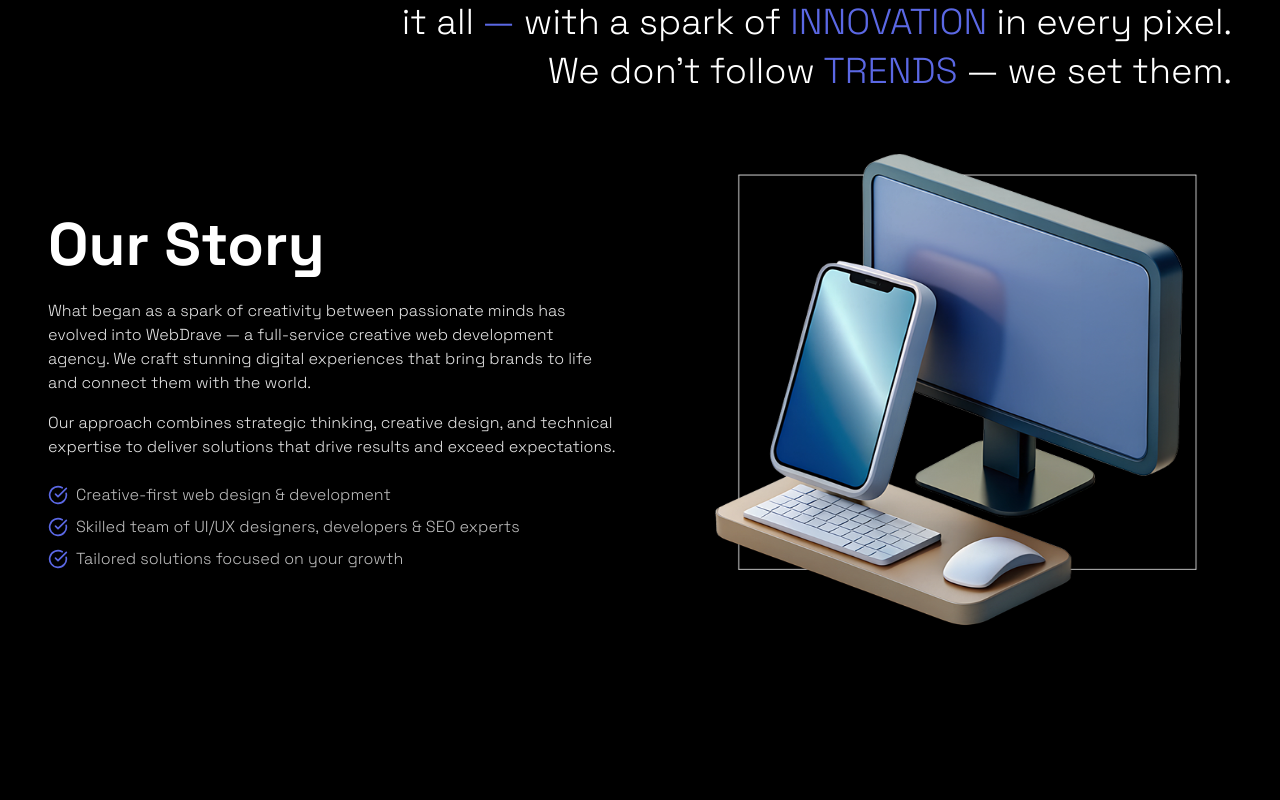
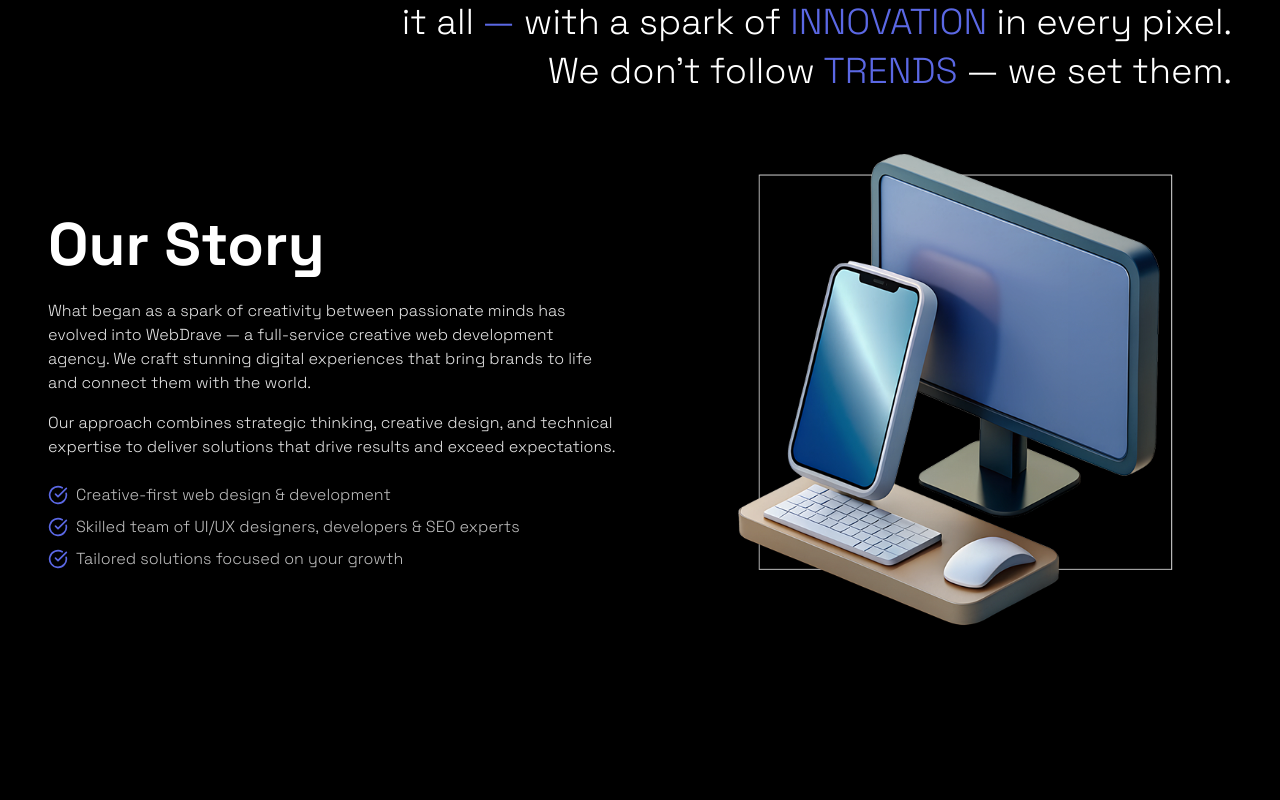
Before and after one commit to AbhishekChoudharyy/Webdrave-SkillsVarz-main, a React (Vite) app: page / in a window 1280 px wide. Shown: the part 4980-5780 px from the top of the page. Built offline with nearby package versions, Linux system fonts and the light colour scheme; a web font is replaced by a local one.

Commit message:
fix: enhance layout and styling in About, ContactPage, and Footer components

```diff
--- a/src/components/About.jsx
+++ b/src/components/About.jsx
@@ -57,9 +57,13 @@ function StorySection() {
     whileInView={{ opacity: 1, scale: 1 }}
     viewport={{ once: true }}
     transition={{ duration: 0.7 }}
-          className="relative h-[40vw] rounded-lg overflow-hidden shadow-xl"
+    className="relative h-[60vw] md:h-[40vw] rounded-lg overflow-hidden shadow-xl"
   >
-          <img src="img/About.png" alt="Our agency team" className="w-full h-full hover:scale-[105%] transition-all duration-300" />
+    <img
+      src="img/About.png"
+      alt="Our agency team"
+      className="w-full h-full object-contain hover:scale-[105%] transition-transform duration-300 rounded-lg"
+    />
   </motion.div>
 </Magnet>
       </div>
--- a/src/components/ContactPage.jsx
+++ b/src/components/ContactPage.jsx
@@ -17,8 +17,8 @@ const ContactSection = () => {
         </div>
 
       {/* Form */}
-      <div class='w-full flex flex-col md:flex-row items-center justify-between gap-8'>
-      <div className="w-[50%] mx-auto">
+      <div className="w-full flex flex-col md:flex-row items-center md:items-start justify-between gap-8">
+        <div className="w-full md:w-[50%] mx-auto">
           <div className="mb-12 border-b border-[#8C8C8C] pb-2">
             <label className="block text-sm sm:text-base md:text-lg uppercase text-[#919191] tracking-wider mb-1">
               Full Name
@@ -65,7 +65,10 @@ const ContactSection = () => {
           </button>
         </div>
         <Magnet padding={50} disabled={false} magnetStrength={15}>
-      <div><img class='hover:scale-[105%] transition-all duration-200' src="img/contact.png" alt="" srcset="" /></div></Magnet>
+          <div className="w-full md:w-auto flex justify-center">
+            <img className="hover:scale-[105%] transition-all duration-200" src="img/contact.png" alt="" />
+          </div>
+        </Magnet>
       </div>
 
     </section>
--- a/src/components/Footer.jsx
+++ b/src/components/Footer.jsx
@@ -213,22 +213,25 @@ const TextPressure = ({
       </div>
 
       {/* Footer Section */}
-      <footer className="relative w-full flex  items-center justify-between px-10 mt-8 font-spacelight uppercase border-t border-gray-300 text-center py-4">
-  <div>
+      <footer className="relative w-full flex flex-col md:flex-row items-center justify-between px-6 md:px-10 mt-8 font-spacelight uppercase border-t border-gray-300 text-center py-6 gap-4 md:gap-0">
+  {/* Left Section */}
+  <div className="w-full md:w-auto">
     <p className="text-sm text-white/70">
       © {new Date().getFullYear()} WebDrave 2025. All rights reserved.
     </p>
   </div>
 
-  <div>
+  {/* Center Section */}
+  <div className="w-full md:w-auto">
     <p className="text-sm text-white/70">
-      <a href="">Instagram</a>&nbsp; | &nbsp;
-      <a href="">Facebook</a>&nbsp;  | &nbsp;
-      <a href="">LinkedIn</a>
+      <a href="#" className="hover:underline">Instagram</a>&nbsp; | &nbsp;
+      <a href="#" className="hover:underline">Facebook</a>&nbsp; | &nbsp;
+      <a href="#" className="hover:underline">LinkedIn</a>
     </p>
   </div>
 
-  <div>
+  {/* Right Section */}
+  <div className="w-full md:w-auto">
     <p className="text-sm text-white/70">
       Made With <span className="text-red-500">❤️</span> by WebDrave
     </p>
```
Lines whose indentation alone changed are shown as unchanged.
